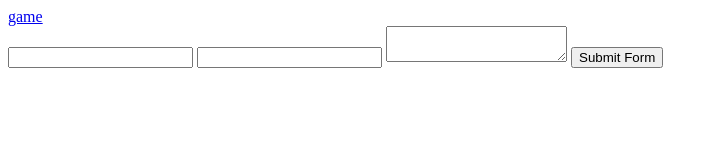
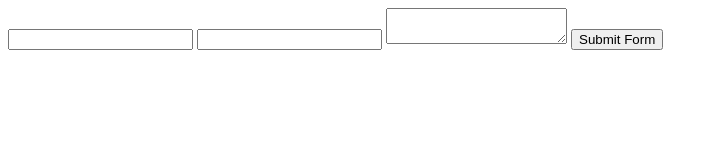
Before and after one commit to Sparrow-gif/w3-form, a plain HTML site: page index.html in a window 1280 px wide. Shown: the whole page, without its empty margins (0-718 px from the left). Drawn offline with Linux system fonts and the light colour scheme.

Commit message:
Update index.html

```diff
--- a/index.html
+++ b/index.html
@@ -6,8 +6,6 @@
 	<title>  </title>
 </head>
 <body>
-
-<a href="updated.html" style="margin:20px 0px;"> game </a>
 
 <form action="https://api.web3forms.com/submit" method="POST">
 
```
